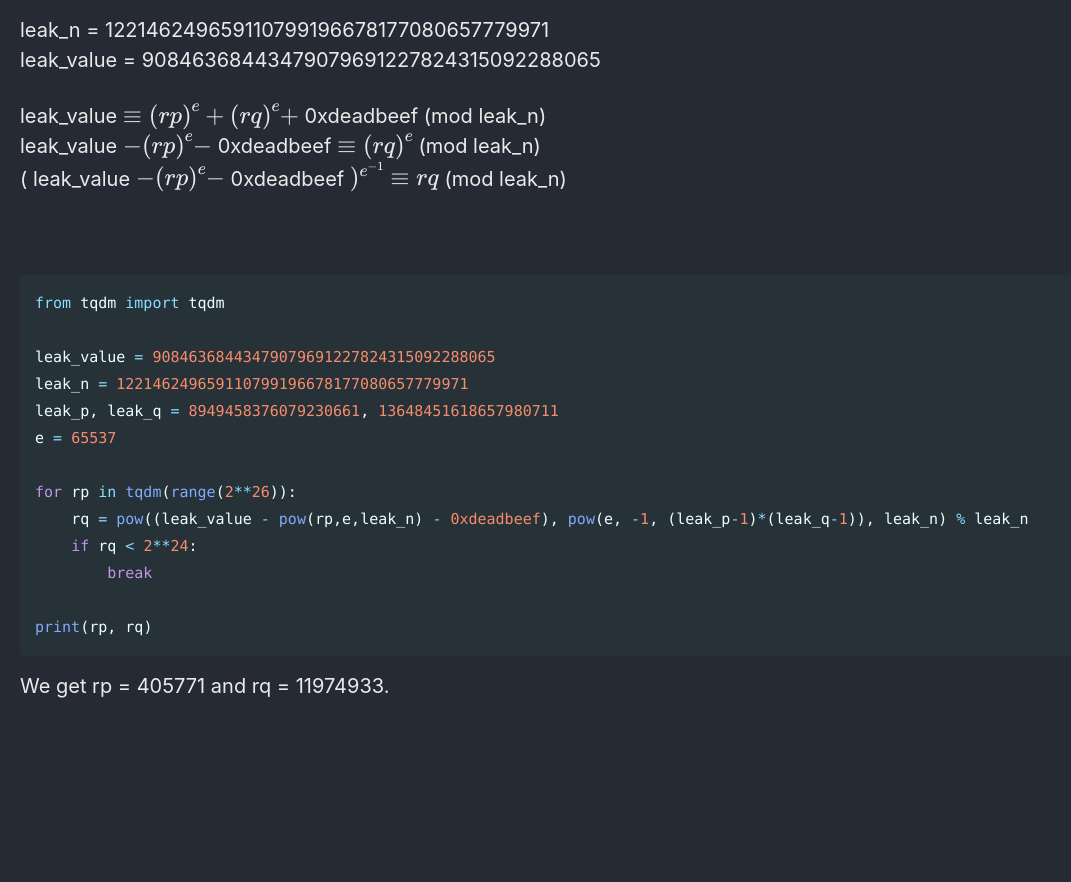
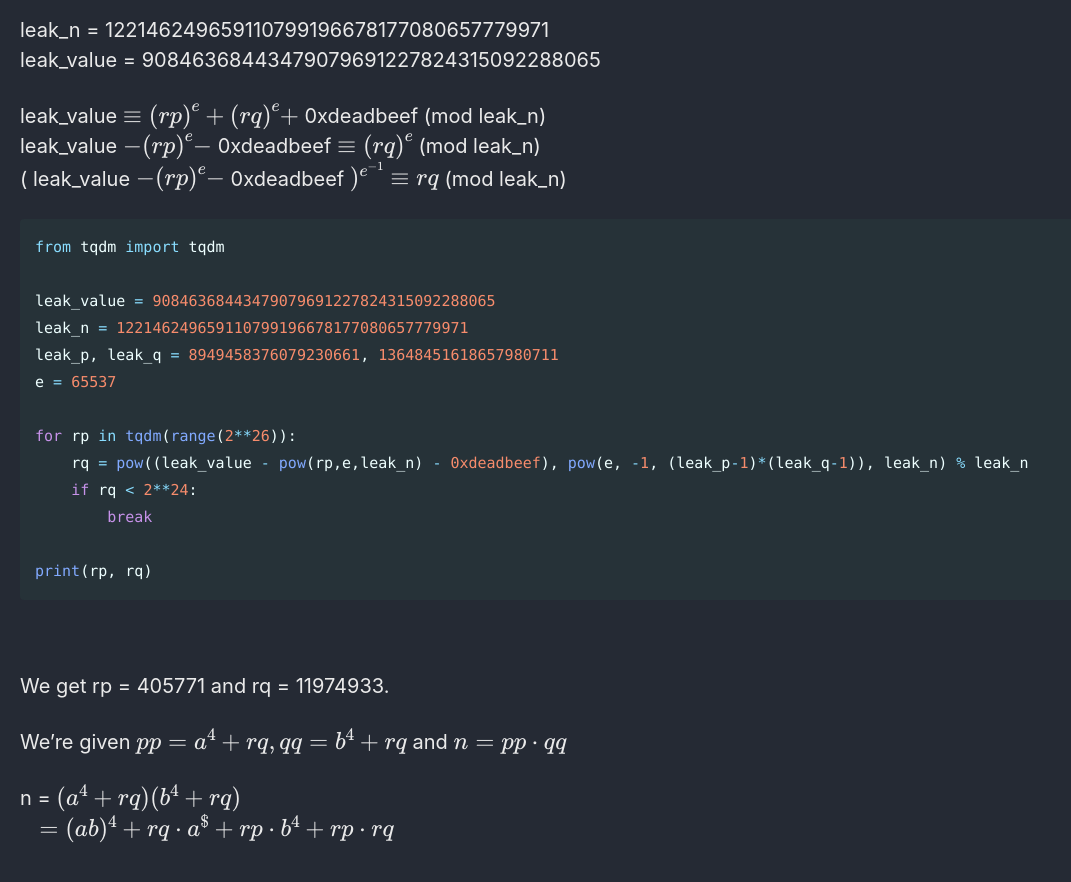
Before and after one commit to Connor-McCartney/Connor-McCartney.github.io, a Jekyll site: the page built from _pages/cryptography/rsa/rsa-leak-ACTF-2022.md, in a window 1280 px wide and 900 px high, scrolled down 1643 px. Shown: the top 882 px of the window, without its empty margins (0-1071 px from the left). Built offline with Jekyll 4.4.1, drawn with Linux system fonts in a browser that asks for light colours; cached includes are drawn as plain includes; before the commit the page ends 2400 px from its top, so only the background shows below that.

Commit message:
Update rsa-leak-ACTF-2022.md

````diff
--- a/_pages/cryptography/rsa/rsa-leak-ACTF-2022.md
+++ b/_pages/cryptography/rsa/rsa-leak-ACTF-2022.md
@@ -65,8 +65,6 @@ leak_value $$\equiv {(rp)}^e + {(rq)}^e +$$ 0xdeadbeef (mod leak_n) <br>
 leak_value $$- {(rp)}^e -$$ 0xdeadbeef $$\equiv {(rq)}^e$$  (mod leak_n) <br>
 ( leak_value $$- {(rp)}^e -$$ 0xdeadbeef $$)^{e^{-1}} \equiv rq$$  (mod leak_n) <br>
 
-<br>
-
 ```python
 from tqdm import tqdm
 
@@ -83,4 +81,11 @@ for rp in tqdm(range(2**26)):
 print(rp, rq)
 ```
 
+<br>
+
 We get rp = 405771 and rq = 11974933.
+
+We're given $$pp = a^4 + rq, qq = b^4 + rq$$ and $$n = pp \cdot qq$$
+
+n = $$(a^4 + rq)(b^4 + rq)$$ <br>
+$$ \ \ = (ab)^4 + rq \cdot a^$ + rp \cdot b^4 + rp \cdot rq$$
````
